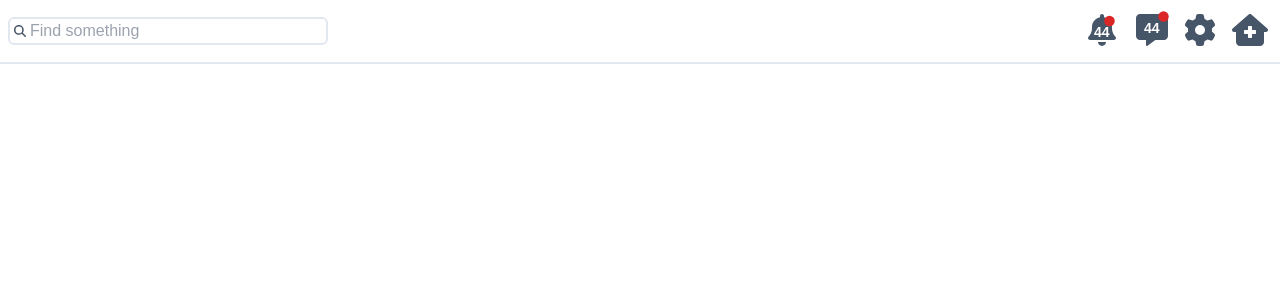
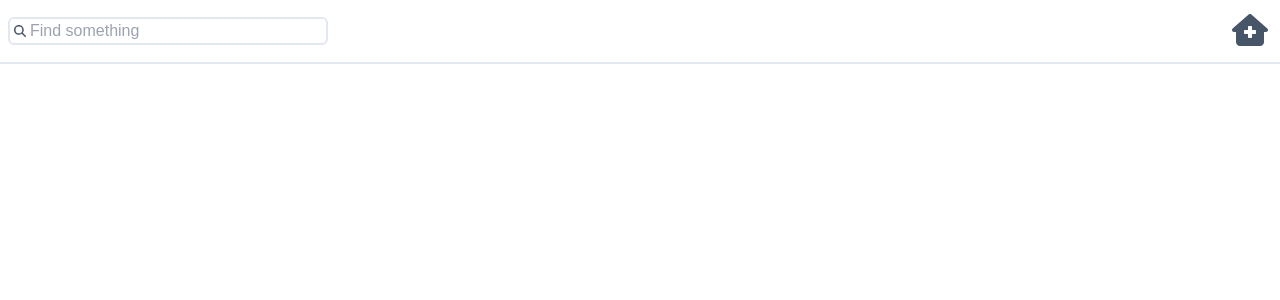
Before and after one commit to Tom-Staples/propertyPal, a Next.js app: page / in a window 1280 px wide. Shown: the top 300 px of the page. Built offline with nearby package versions, Linux system fonts and the light colour scheme.

Commit message:
Removed Notification, message & settings icon from icon bar
*Relocated to left nav bar

```diff
--- a/app/components/iconBar/iconBar.tsx
+++ b/app/components/iconBar/iconBar.tsx
@@ -1,23 +1,11 @@
 import React from 'react';
-import NotificationIcon from '@/components/notificationIcon';
-import SettingsIcon from '@/components/settingsIcon';
 import AddPropertyIcon from '@/components/addPropertyIcon';
-import MessageIcon from '@/components/messgaeIcon';
 
 const IconBar = () => {
   const listStyling = 'px-4 hover:scale-110 hover:opacity-80';
 
   return (
     <ul className='flex justify-end w-80 pr-2'>
-      <li className={listStyling}>
-        <NotificationIcon />
-      </li>
-      <li className={listStyling}>
-        <MessageIcon />
-      </li>
-      <li className={listStyling}>
-        <SettingsIcon />
-      </li>
       <li className={listStyling}>
         <AddPropertyIcon />
       </li>
```
